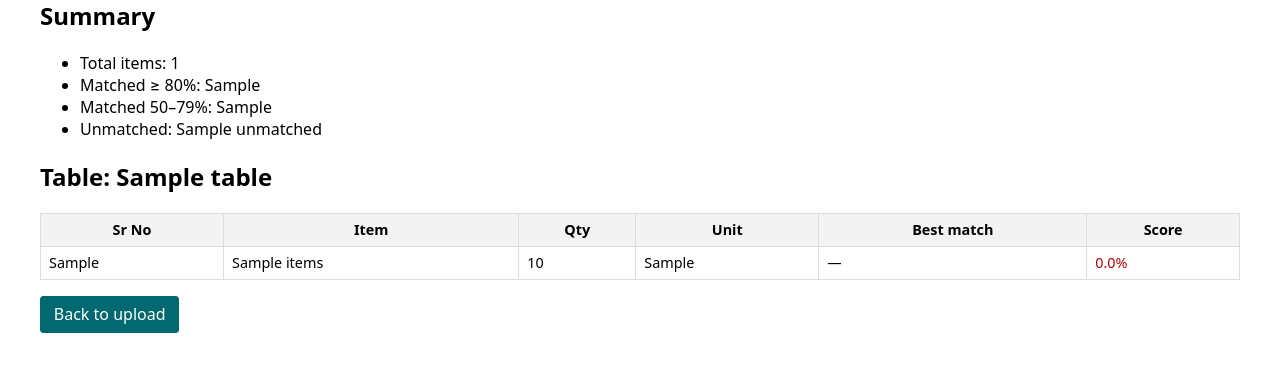
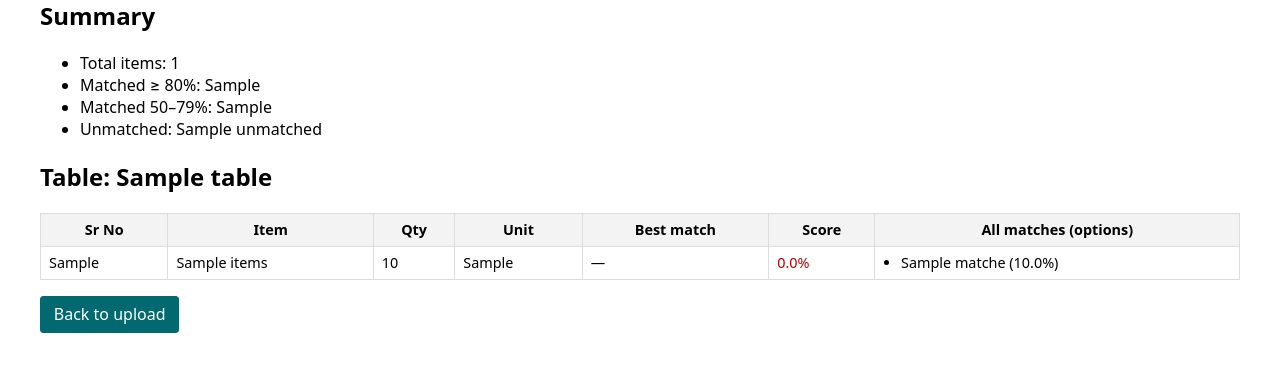
Before and after one commit to Dwaynee247-06/ShipsKart-Parser-OG, a Flask app: template flask_ui/templates/results.html in a window 1280 px wide. Shown: the part 129-501 px from the top of the page. Run offline with Flask 3, Linux system fonts and the light colour scheme; the template is opened without the code that fills it: most values are stand-ins (such as "Sample title", 1, 10 or a date in 2020).

Commit message:
Flask UI: fix item display (use row.get('items')) and show all match options with scores for each row.

```diff
--- a/flask_ui/templates/results.html
+++ b/flask_ui/templates/results.html
@@ -15,6 +15,8 @@
     .score-fail { color: #b30000; }
     .btn { padding: .4rem .8rem; border-radius: 4px; border: 1px solid #01696f; background:#01696f; color:#fff; cursor:pointer; text-decoration:none; font-weight:500; }
     .btn:hover { background:#015258; }
+    ul.match-list { margin: 0; padding-left: 1.1rem; }
+    ul.match-list li { margin: 0; }
   </style>
 </head>
 <body>
@@ -48,6 +50,7 @@
           <th>Unit</th>
           <th>Best match</th>
           <th>Score</th>
+          <th>All matches (options)</th>
         </tr>
       </thead>
       <tbody>
@@ -66,11 +69,22 @@
           {% endif %}
           <tr>
             <td>{{ row.sr_no or '-' }}</td>
-            <td>{{ row.items or row.description or '-' }}</td>
+            <td>{{ row.get('items') or row.get('description') or '-' }}</td>
             <td>{{ row.quantity or '-' }}</td>
             <td>{{ row.unit_of_measurement or '-' }}</td>
             <td>{{ best.product_name if best else '—' }}</td>
             <td class="{{ score_class }}">{{ '%.1f' % best.score_pct if best else '0.0' }}%</td>
+            <td>
+              {% if row.matches %}
+                <ul class="match-list">
+                  {% for m in row.matches %}
+                    <li>{{ m.product_name }} ({{ '%.1f' % m.score_pct }}%)</li>
+                  {% endfor %}
+                </ul>
+              {% else %}
+                —
+              {% endif %}
+            </td>
           </tr>
         {% endfor %}
       </tbody>
```
